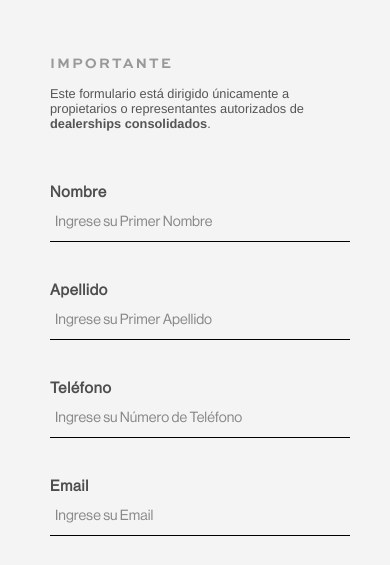
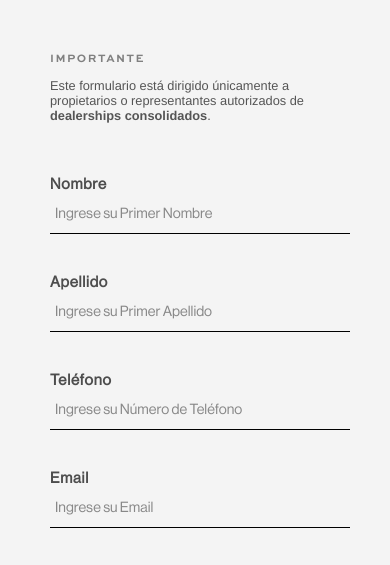
Before and after one commit to lugozil/Form-focushub, a plain HTML site: page Form/index.html in a window 390 px wide. Shown: the part 248-813 px from the top of the page. Drawn offline with Linux system fonts and the light colour scheme.

Commit message:
Correccion palabra importante

```diff
--- a/Form/index.html
+++ b/Form/index.html
@@ -36,7 +36,7 @@
     }
 
     h4 {
-      letter-spacing: 1.5px;
+      letter-spacing: 1px;
       font-family: 'Sweet', sans-serif;
     }
 
@@ -200,10 +200,11 @@
   }
 
   h4 {
-    font-size: 0.9em;
-    letter-spacing: 2px;
-    color:#999999
+    font-size: 0.7em;
+    letter-spacing: 1.5px;
+    color:#808080
   }
+
 
   label {
     font-size: 0.85em;
```
